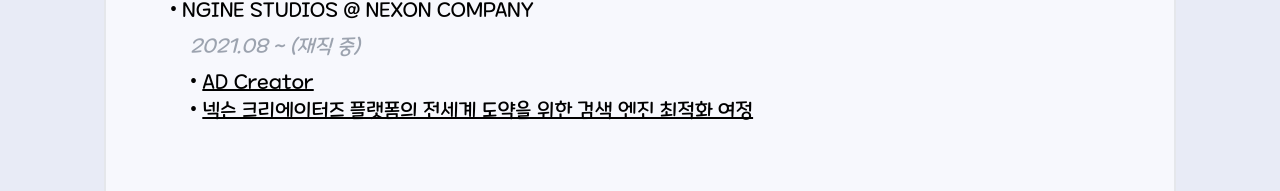
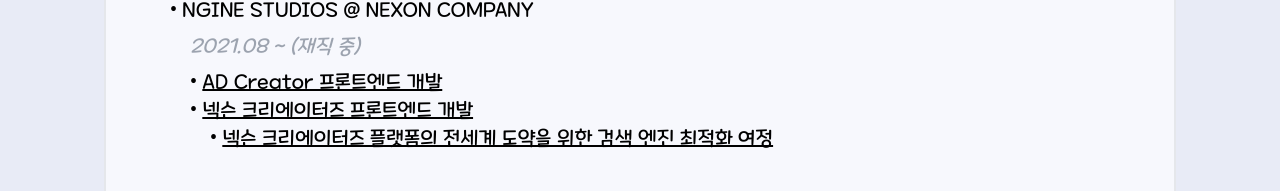
Before and after one commit to RieLCho/rielcho.xyz, a React (Vite) app: page / in a window 1280 px wide. Shown: the part 710-901 px from the top of the page. Built offline with nearby package versions, Linux system fonts and the light colour scheme.

Commit message:
feat: added links

```diff
--- a/src/main/WorkExperiences.tsx
+++ b/src/main/WorkExperiences.tsx
@@ -17,19 +17,31 @@
                     <a href={'https://www.gamescale.io/ko/products/11'} target="_blank">
                         <SubTitle>
                             <Dot>
-                                <span className="underline">AD Creator</span>
+                                <span className="underline">AD Creator 프론트엔드 개발</span>
                             </Dot>
                         </SubTitle>
                     </a>
-                    <a href={'https://www.intelligencelabs.tech/86c22758-0540-4732-be7c-2494a44b893e'} target="_blank">
+                    <a href={'https://creators.nexon.com'} target="_blank">
                         <SubTitle>
                             <Dot>
-                                <span className="underline">
-                                    넥슨 크리에이터즈 플랫폼의 전세계 도약을 위한 검색 엔진 최적화 여정
-                                </span>
+                                <span className="underline">넥슨 크리에이터즈 프론트엔드 개발</span>
                             </Dot>
                         </SubTitle>
                     </a>
+                    <div className="pl-5">
+                        <a
+                            href={'https://www.intelligencelabs.tech/86c22758-0540-4732-be7c-2494a44b893e'}
+                            target="_blank"
+                        >
+                            <SubTitle>
+                                <Dot>
+                                    <span className="underline">
+                                        넥슨 크리에이터즈 플랫폼의 전세계 도약을 위한 검색 엔진 최적화 여정
+                                    </span>
+                                </Dot>
+                            </SubTitle>
+                        </a>
+                    </div>
                 </SubTitle>
             </div>
         </div>
```
